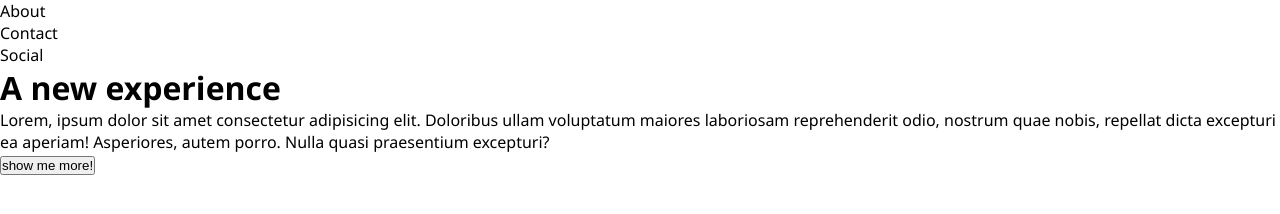
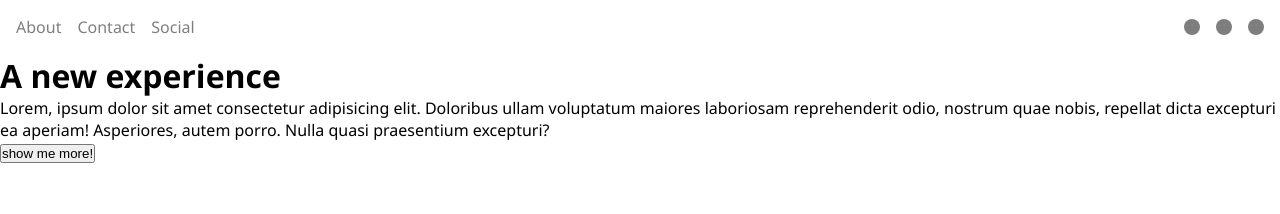
Before and after one commit to bramuccci/blogpost, a plain HTML site: page index.html in a window 1280 px wide. Drawn offline with Linux system fonts and the light colour scheme.

Commit message:
first styles to nav

```diff
--- a/index.html
+++ b/index.html
@@ -15,6 +15,11 @@
                     <li>Contact</li>
                     <li>Social</li>
                 </ul>
+                <ul>
+                    <li class="dot"></li>
+                    <li class="dot"></li>
+                    <li class="dot"></li>
+                </ul>
             </nav>
             <h1>A new experience</h1>
             <p>
--- a/styles.css
+++ b/styles.css
@@ -8,3 +8,25 @@
 body {
     font-family: 'Segoe UI', Tahoma, Geneva, Verdana, sans-serif;
 }
+
+nav {
+    background-color: #fff;
+    display: flex;
+    justify-content: space-between;
+    padding: 1em;
+}
+
+nav ul {
+    display: flex;
+    list-style: none;
+    gap: 1em;
+    align-items: center;
+    opacity: 0.5;
+}
+
+nav ul .dot {
+    background-color: #000;
+    width: 1em;
+    aspect-ratio: 1;
+    border-radius: 50%;
+}
```
